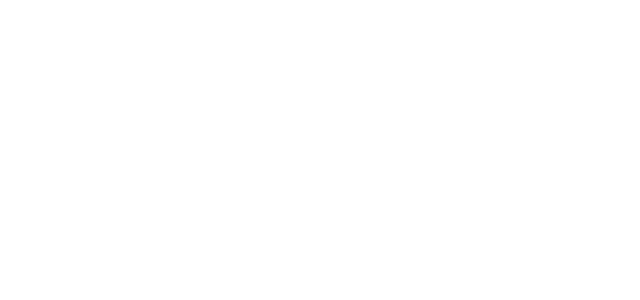
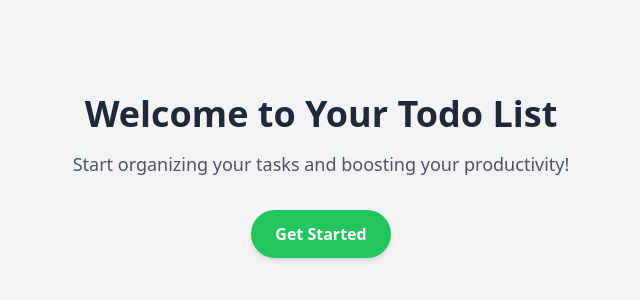
Before and after one commit to QuwatAli5/Todo-List, a Vue app: page / in a window 1280 px wide. Shown: the part 224-524 px from the top of the page, without its empty margins (319-959 px from the left). Built offline with nearby package versions, Linux system fonts and the light colour scheme.

Commit message:
Welcome Page

```diff
--- a/src/site/Welcome.vue
+++ b/src/site/Welcome.vue
@@ -1,3 +1,9 @@
 <template>
-
+    <div class="flex items-center justify-center h-screen bg-gray-100">
+        <div class="text-center">
+            <h1 class="mb-4 text-4xl font-bold text-gray-800">Welcome to Your Todo List</h1>
+            <p class="mb-8 text-lg text-gray-600">Start organizing your tasks and boosting your productivity!</p>
+            <a href="/login" class="inline-block px-6 py-3 font-bold text-white transition duration-300 ease-in-out bg-green-500 rounded-full shadow-md hover:bg-green-600">Get Started</a>
+        </div>
+    </div>
 </template>
```
